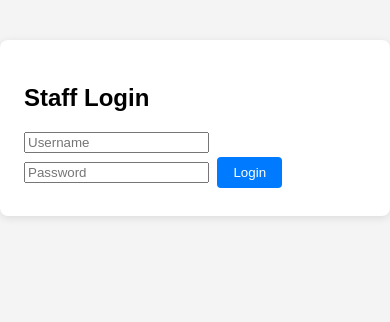
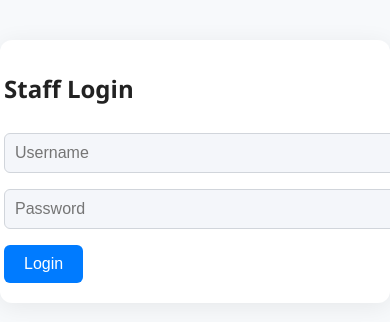
Before and after one commit to anjalii40/Walmart-Sparakathon, a Flask app: template smartshelf-ai/frontend/templates/index.html in a window 390 px wide; the page is wider, and only the part inside the window is pictured. Shown: the top 322 px of that part. Run offline with Flask 3, Linux system fonts and the light colour scheme; the template is opened without the code that fills it, so the values that code supplies are empty.

Commit message:
Update: modern minimal frontend, robust dashboard, and improved routing

```diff
--- a/smartshelf-ai/frontend/static/main.js
+++ b/smartshelf-ai/frontend/static/main.js
@@ -18,7 +18,8 @@ function login() {
         } else {
             alert('Invalid credentials');
         }
-    });
+    })
+    .catch(() => alert('Login failed.'));
 }
 
 function logout() {
@@ -46,7 +47,7 @@ function fetchProducts() {
 function updateTable(products) {
     const tbody = document.getElementById('products-table').querySelector('tbody');
     tbody.innerHTML = '';
-    products.forEach(prod => {
+    (products || []).forEach(prod => {
         let statusClass = '';
         if (prod.status === 'expired') statusClass = 'status-expired';
         else if (prod.status === 'near') statusClass = 'status-near';
@@ -54,7 +55,7 @@ function updateTable(products) {
         tbody.innerHTML += `<tr class="${statusClass}">
             <td>${prod.name}</td>
             <td>${prod.expiry}</td>
-            <td>${prod.status.charAt(0).toUpperCase() + prod.status.slice(1)}</td>
+            <td>${prod.status ? prod.status.charAt(0).toUpperCase() + prod.status.slice(1) : ''}</td>
             <td><button onclick="markChecked('${prod.id}')">Mark Checked</button></td>
         </tr>`;
     });
--- a/smartshelf-ai/frontend/static/styles.css
+++ b/smartshelf-ai/frontend/static/styles.css
@@ -1,10 +1,108 @@
-body { font-family: Arial, sans-serif; background: #f4f4f4; margin: 0; padding: 0; }
-.login-section, .dashboard-section { max-width: 600px; margin: 40px auto; background: #fff; padding: 24px; border-radius: 8px; box-shadow: 0 2px 8px rgba(0,0,0,0.1); }
-h1 { text-align: center; }
-table { width: 100%; border-collapse: collapse; margin-top: 20px; }
-th, td { padding: 10px; border: 1px solid #ddd; text-align: center; }
-.status-safe { background: #d4edda; color: #155724; }
-.status-near { background: #fff3cd; color: #856404; }
-.status-expired { background: #f8d7da; color: #721c24; }
-button { padding: 8px 16px; margin: 4px; border: none; border-radius: 4px; background: #007bff; color: #fff; cursor: pointer; }
-button:hover { background: #0056b3; }
+body {
+    font-family: 'Segoe UI', Arial, sans-serif;
+    background: #f7f9fb;
+    margin: 0;
+    padding: 0;
+    color: #222;
+}
+.container {
+    max-width: 700px;
+    margin: 40px auto;
+    background: #fff;
+    border-radius: 12px;
+    box-shadow: 0 4px 24px rgba(0,0,0,0.07);
+    padding: 32px 24px 24px 24px;
+}
+header {
+    display: flex;
+    justify-content: space-between;
+    align-items: center;
+    margin-bottom: 16px;
+}
+h1 {
+    font-size: 2rem;
+    margin: 0;
+}
+.login-section, .dashboard-section {
+    width: 100%;
+}
+input[type="text"], input[type="password"] {
+    width: 100%;
+    padding: 10px;
+    margin: 8px 0;
+    border: 1px solid #d1d5db;
+    border-radius: 6px;
+    font-size: 1rem;
+    background: #f4f6fa;
+    transition: border 0.2s;
+}
+input[type="text"]:focus, input[type="password"]:focus {
+    border: 1.5px solid #007bff;
+    outline: none;
+}
+button {
+    padding: 10px 20px;
+    margin: 8px 4px 8px 0;
+    border: none;
+    border-radius: 6px;
+    background: #007bff;
+    color: #fff;
+    font-size: 1rem;
+    cursor: pointer;
+    transition: background 0.2s;
+}
+button:hover, .logout-btn:hover {
+    background: #0056b3;
+}
+.logout-btn {
+    background: #e53e3e;
+    color: #fff;
+    margin-left: 16px;
+}
+.actions {
+    margin-bottom: 16px;
+}
+table {
+    width: 100%;
+    border-collapse: collapse;
+    margin-top: 12px;
+    background: #fafbfc;
+    border-radius: 8px;
+    overflow: hidden;
+}
+th, td {
+    padding: 12px 8px;
+    border-bottom: 1px solid #e5e7eb;
+    text-align: center;
+}
+th {
+    background: #f1f5f9;
+    font-weight: 600;
+}
+tr:last-child td {
+    border-bottom: none;
+}
+.status-safe {
+    background: #e6f9e6;
+    color: #1a7f37;
+}
+.status-near {
+    background: #fffbe6;
+    color: #b59f00;
+}
+.status-expired {
+    background: #ffeaea;
+    color: #c0392b;
+}
+@media (max-width: 600px) {
+    .container {
+        padding: 12px 4px;
+    }
+    th, td {
+        padding: 8px 2px;
+        font-size: 0.95rem;
+    }
+    h1 {
+        font-size: 1.3rem;
+    }
+}
--- a/smartshelf-ai/frontend/templates/index.html
+++ b/smartshelf-ai/frontend/templates/index.html
@@ -7,16 +7,22 @@
     <link rel="stylesheet" href="/static/styles.css">
 </head>
 <body>
-    <div class="login-section" id="login-section">
+    <main class="container">
+        <section class="login-section" id="login-section">
             <h2>Staff Login</h2>
-        <input type="text" id="username" placeholder="Username">
-        <input type="password" id="password" placeholder="Password">
+            <input type="text" id="username" placeholder="Username" autocomplete="username">
+            <input type="password" id="password" placeholder="Password" autocomplete="current-password">
             <button onclick="login()">Login</button>
-    </div>
-    <div class="dashboard-section" id="dashboard-section" style="display:none;">
+        </section>
+        <section class="dashboard-section" id="dashboard-section" style="display:none;">
+            <header>
                 <h1>SmartShelf AI Dashboard</h1>
+                <button class="logout-btn" onclick="logout()">Logout</button>
+            </header>
+            <div class="actions">
                 <button onclick="rescanProducts()">Rescan Products</button>
                 <button onclick="sendNotifications()">Send Notifications</button>
+            </div>
             <table id="products-table">
                 <thead>
                     <tr>
@@ -30,7 +36,8 @@
                     <!-- Product rows will be inserted here by JavaScript -->
                 </tbody>
             </table>
-    </div>
+        </section>
+    </main>
     <script src="/static/main.js"></script>
 </body>
 </html>
--- a/smartshelf-ai/main.py
+++ b/smartshelf-ai/main.py
@@ -102,9 +102,11 @@ def logout():
 
 # --- Routes ---
 @app.route("/")
+def landing():
+    return send_from_directory(app.static_folder, "index.html")
+
+@app.route("/dashboard")
 def dashboard():
-    if not is_logged_in():
-        return redirect(url_for('static_files', filename='index.html'))
     return render_template("index.html")
 
 @app.route("/static/<path:filename>")
--- a/smartshelf-ai/requirements.txt
+++ b/smartshelf-ai/requirements.txt
@@ -1,6 +1,5 @@
 opencv-python
 pytesseract
-RPi.GPIO
 datetime
 twilio
 flask
--- /dev/null
+++ b/smartshelf-ai/users.json
@@ -0,0 +1,6 @@
+[
+  {
+    "username": "admin",
+    "password": "admin123"
+  }
+]
```
Also changed, not shown: smartshelf-ai/frontend/static/index.html (added, +50 -0 lines), smartshelf-ai/products.json (added, +20 -0 lines). Lines whose indentation alone changed are shown as unchanged.
